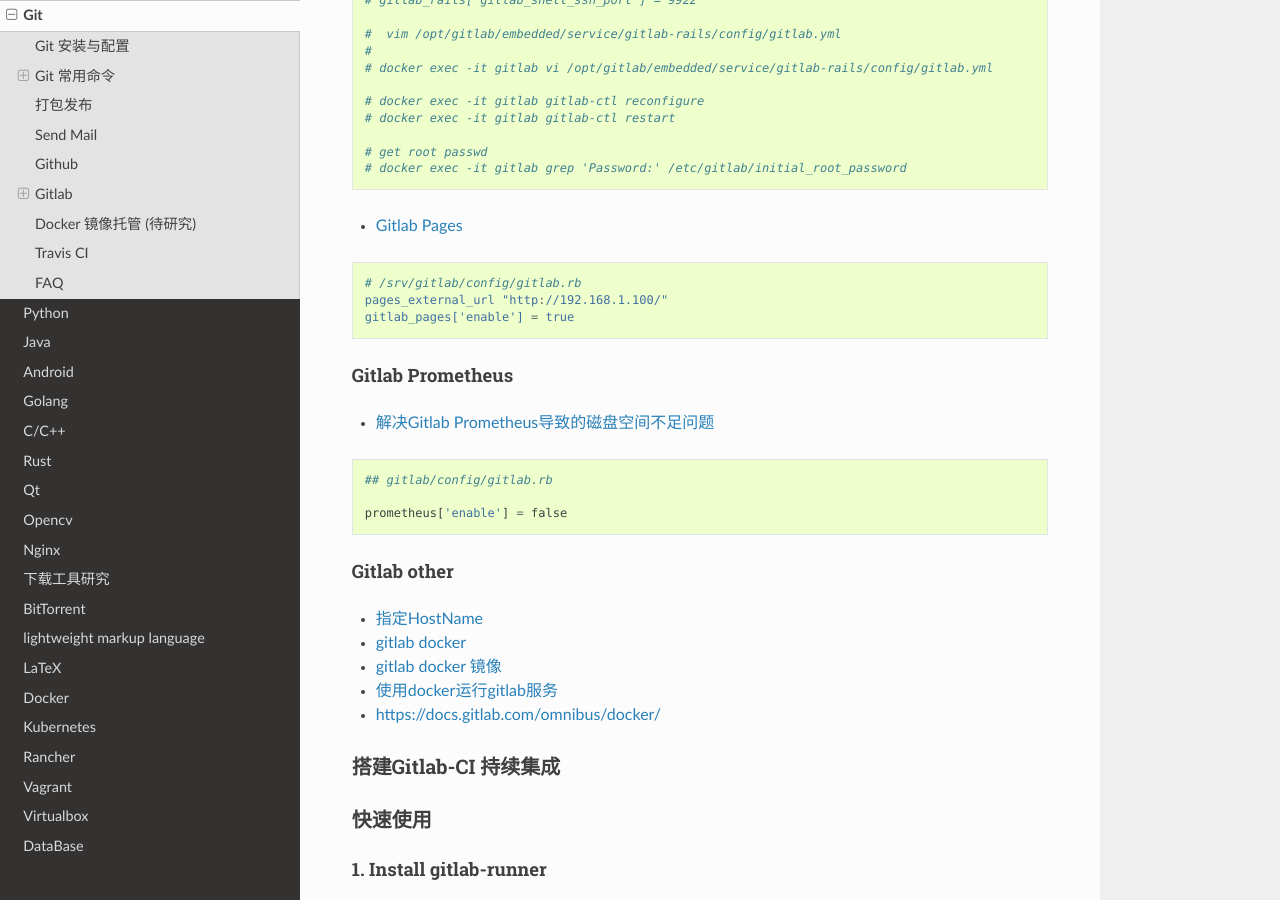
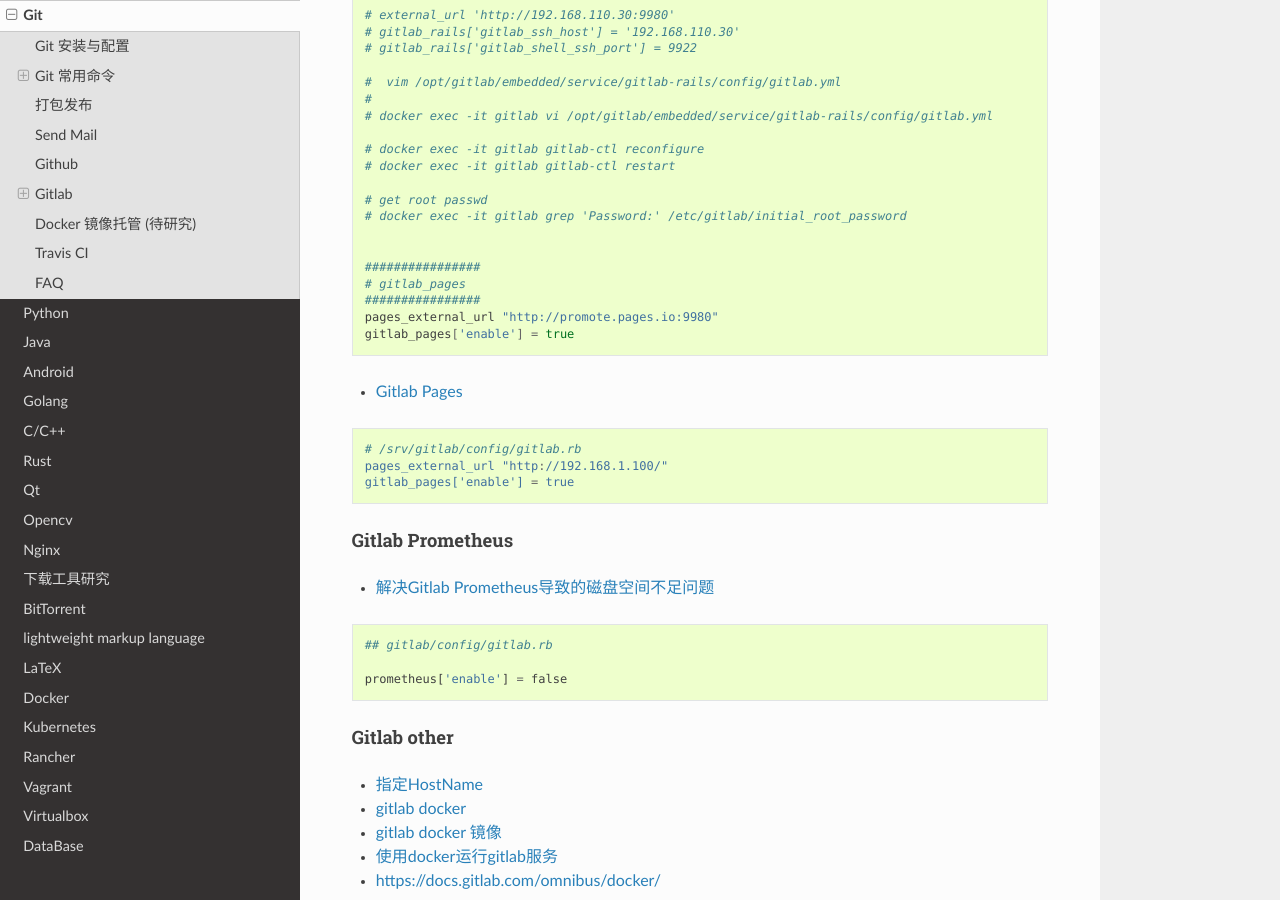
Before and after one commit to my-rds-store/my_space, a Sphinx documentation site: the page built from source/git/index.rst, in a window 1280 px wide and 900 px high, scrolled down 6490 px. Built offline with Sphinx 7.4.7 and the Read the Docs theme 2.0.0, drawn with Linux system fonts in a browser that asks for light colours; some of the changed text lies outside the part shown.

Commit message:
updaet ...

```diff
--- a/source/git/index.rst
+++ b/source/git/index.rst
@@ -310,6 +310,8 @@
 
 .. _Gitlab : https://gitlab.com
 
+* `Install GitLab by using Docker <https://docs.gitlab.com/ee/install/docker/index.html>`_
+
 
 搭建Gitlab
 ================
@@ -380,6 +382,13 @@
 
     # get root passwd
     # docker exec -it gitlab grep 'Password:' /etc/gitlab/initial_root_password
+
+
+    ################
+    # gitlab_pages
+    ################
+    pages_external_url "http://promote.pages.io:9980"
+    gitlab_pages['enable'] = true
 
 
 
```
